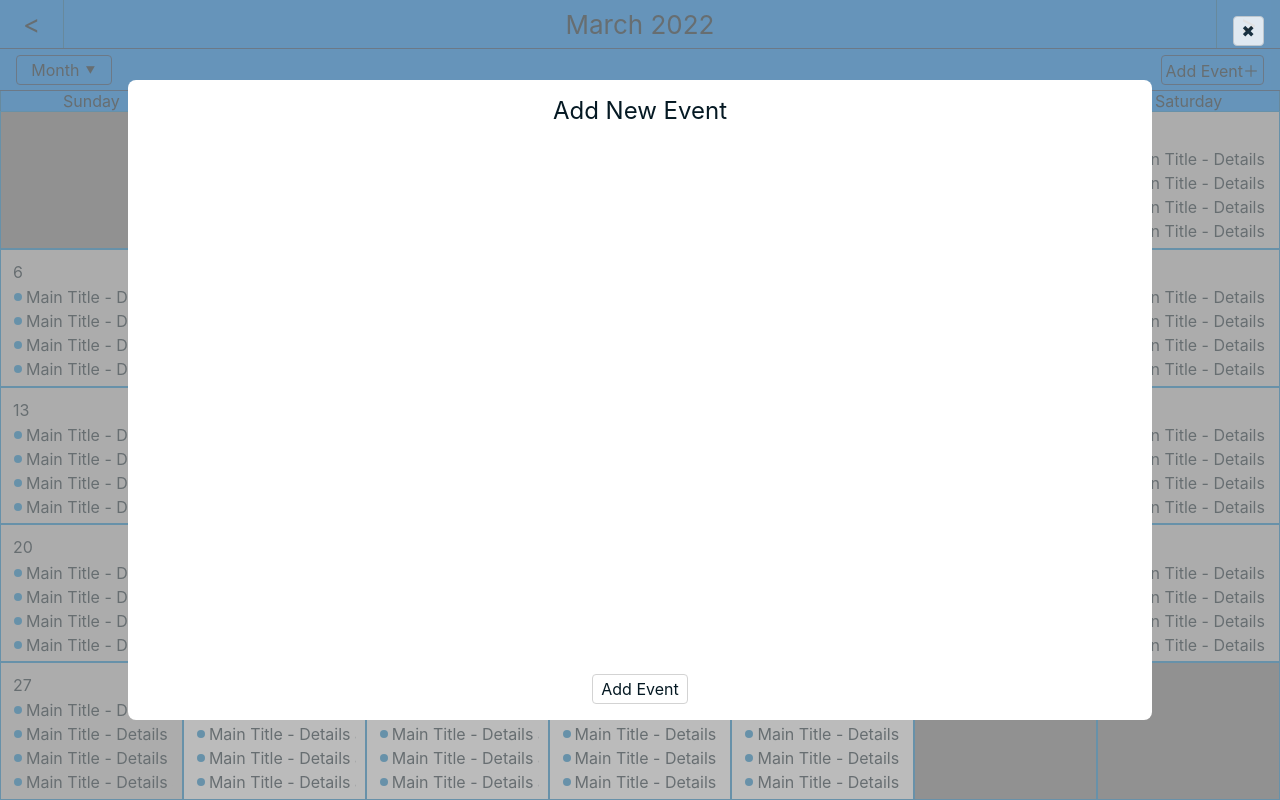
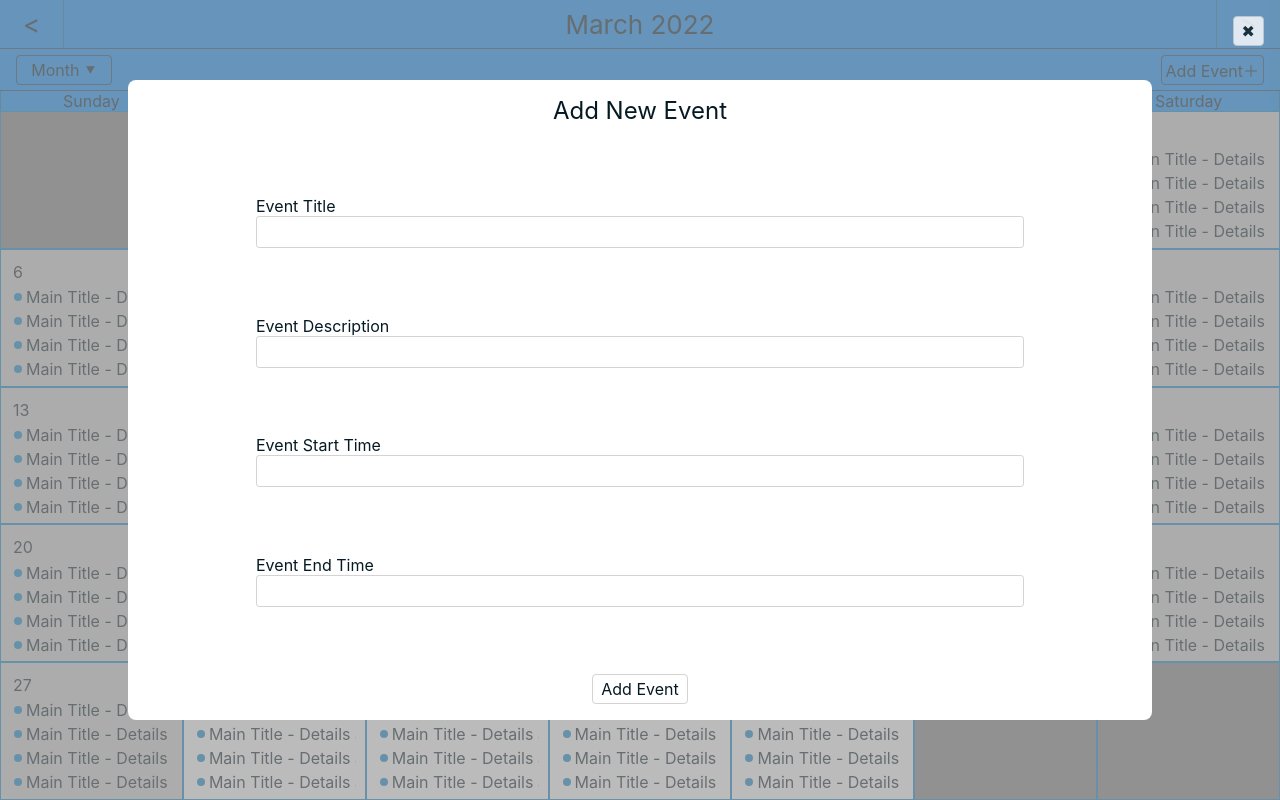
Before and after one commit to malee31/React-Calendar, a React (Create React App) app: page / in a window 1280 px wide. Both pictures are taken after a click on the element "Add Event＋". Built offline with nearby package versions, Linux system fonts and the light colour scheme.

Commit message:
Adding inputs to add event modal with state

```diff
--- a/src/Components/CreateEventModal.js
+++ b/src/Components/CreateEventModal.js
@@ -1,6 +1,7 @@
 import "../styles/createEventModal.css"
 import store, { rState } from "../ReduxStore";
 import { useEffect, useRef, useState } from "react";
+import useTextInput, { TextInput } from "../scripts/useTextInput";
 
 export default function CreateEventModal() {
 	const [show, setShow] = useState(rState().modalVisibility);
@@ -10,6 +11,28 @@ export default function CreateEventModal() {
 		});
 	}, []);
 
+	const inputs = {
+		title: useTextInput("Event Title"),
+		description: useTextInput("Event Description"),
+		start: useTextInput("Event Start Time"),
+		end: useTextInput("Event End Time")
+	}
+
+	const inputData = {
+		title: inputs.title.value,
+		description: inputs.description.value,
+		start: inputs.start.value,
+		end: inputs.end.value
+	};
+
+	const clear = () => {
+		for(const input in inputs) {
+			if(inputs.hasOwnProperty(input)) {
+				inputs[input].setValue("");
+			}
+		}
+	}
+
 	const overlayRef = useRef();
 
 	const hide = () => {
@@ -18,6 +41,11 @@ export default function CreateEventModal() {
 			visible: false
 		});
 	};
+
+	const submit = () => {
+		console.log(inputData);
+		clear();
+	}
 
 	return show && (
 		<div ref={overlayRef} className="create-event-modal-overlay" onClick={e => {
@@ -33,9 +61,15 @@ export default function CreateEventModal() {
 			</div>
 			<div className="create-event-modal">
 				<h2 className="create-event-modal-title">Add New Event</h2>
+
+				<TextInput {...inputs.title}/>
+				<TextInput {...inputs.description}/>
+				<TextInput {...inputs.start}/>
+				<TextInput {...inputs.end}/>
+
 				<div
 					className="create-event-modal-button"
-					onClick={() => {}}
+					onClick={submit}
 				>
 					Add Event
 				</div>
--- /dev/null
+++ b/src/scripts/useTextInput.js
@@ -0,0 +1,30 @@
+import { useState } from "react";
+import "../styles/textInput.css"
+
+export default function useTextInput(label) {
+	const [value, setValue] = useState("");
+	const updateValue = e => {
+		setValue(e.target.value);
+	};
+
+	return {
+		label: label,
+		value: value,
+		setValue: setValue,
+		onChange: updateValue
+	};
+}
+
+export function TextInput({label, value, onChange}) {
+	return (
+		<label className="use-text-input-label">
+			{label}
+			<input
+				className="use-text-input-entry"
+				type="text"
+				onChange={onChange}
+				value={value}
+			/>
+		</label>
+	);
+}
--- /dev/null
+++ b/src/styles/textInput.css
@@ -0,0 +1,15 @@
+.use-text-input-label {
+	display: flex;
+	flex-direction: column;
+	justify-content: center;
+	align-items: flex-start;
+	min-width: 80%;
+}
+
+.use-text-input-entry {
+	width: 100%;
+	min-height: 2rem;
+	padding: .2rem .5rem;
+	border-radius: .2rem;
+	border: 1px solid lightgray;
+}
```
